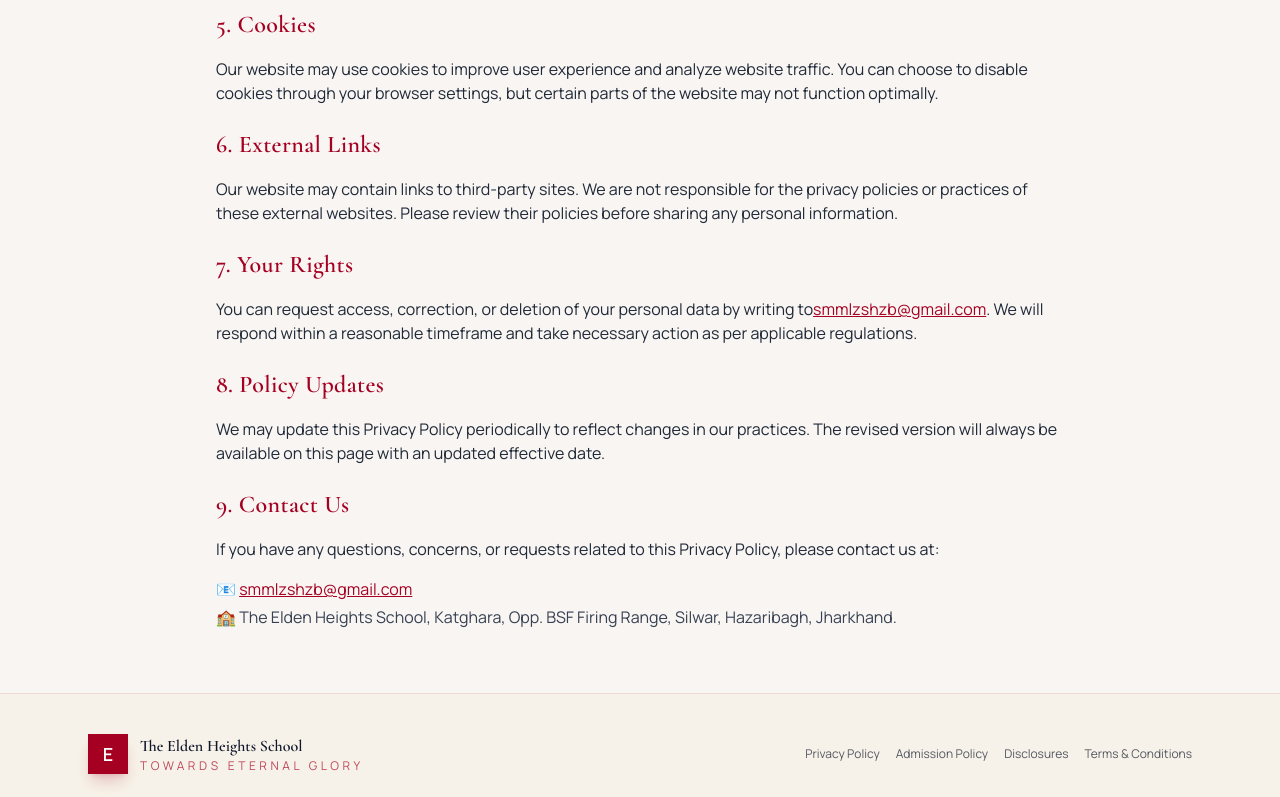
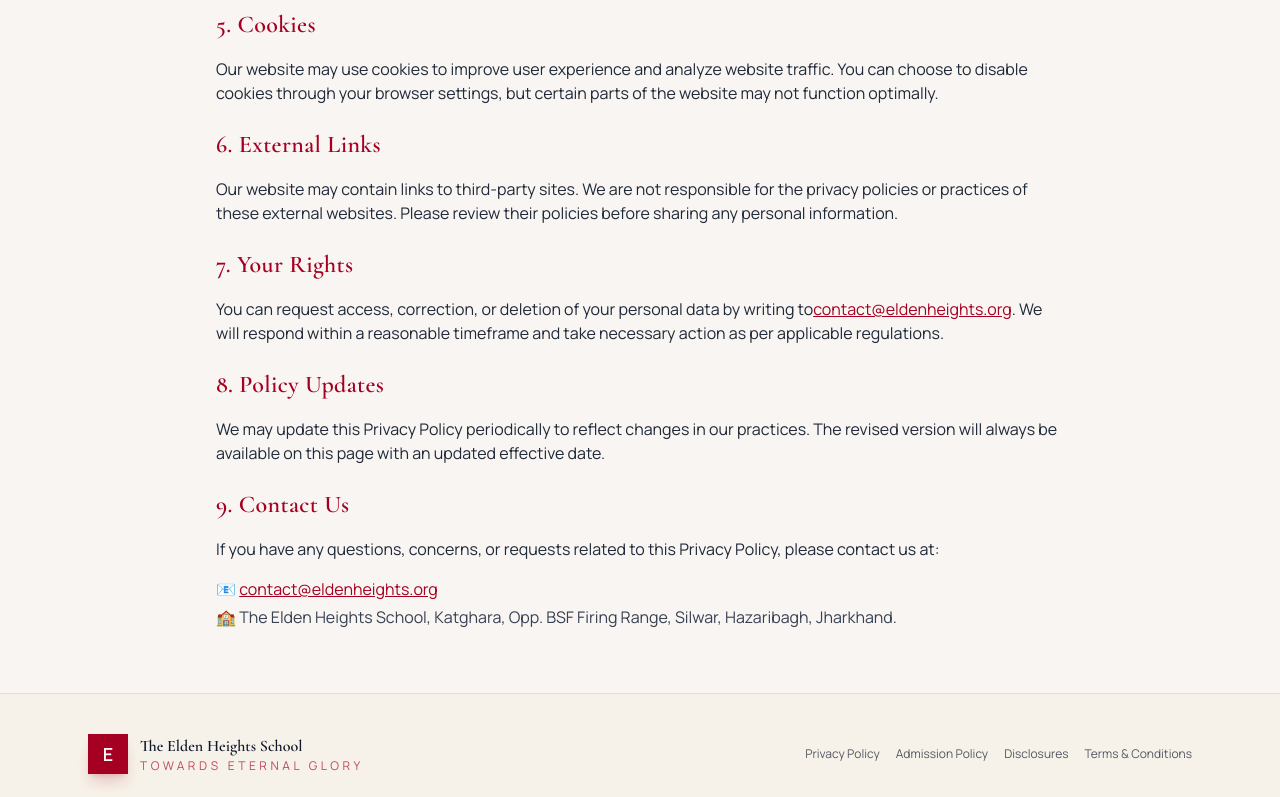
Before and after one commit to imagicity-stack/Mount-Litera-Website, a Next.js app: page /privacy-policy in a window 1280 px wide. Shown: the part 1356-2153 px from the top of the page. Built offline with nearby package versions, Linux system fonts and the light colour scheme.

Commit message:
Update contact email address

```diff
--- a/components/Contact.js
+++ b/components/Contact.js
@@ -109,7 +109,7 @@
               </div>
               <div>
                 <h3 className="font-semibold text-white">Email</h3>
-                <p>smmlzshzb@gmail.com</p>
+                <p>contact@eldenheights.org</p>
               </div>
             </div>
           </div>
--- a/lib/mailer.js
+++ b/lib/mailer.js
@@ -31,7 +31,7 @@
 
   const mailOptions = {
     from: `The Elden Heights School Website <${process.env.SMTP_USER}>`,
-    to: 'smmlzshzb@gmail.com',
+    to: 'contact@eldenheights.org',
     subject,
     text,
     ...(html ? { html } : {}),
--- a/pages/policies/anti-ragging-message.js
+++ b/pages/policies/anti-ragging-message.js
@@ -35,7 +35,7 @@
                 <h2 className="text-2xl font-semibold text-cardinal">Reporting &amp; Response</h2>
                 <ul className="list-disc list-inside space-y-2 text-gray-700">
                   <li>Dedicated anti-ragging committee comprising senior faculty, counsellors, and parent representatives.</li>
-                  <li>Multiple reporting channels, including confidential email (smmlzshzb@gmail.com) and in-person escalation.</li>
+                  <li>Multiple reporting channels, including confidential email (contact@eldenheights.org) and in-person escalation.</li>
                   <li>Swift investigation followed by disciplinary action aligned with school policy and legal requirements.</li>
                 </ul>
               </div>
--- a/pages/policies/complaint-procedures.js
+++ b/pages/policies/complaint-procedures.js
@@ -25,7 +25,7 @@
               <div className="space-y-4">
                 <h2 className="text-2xl font-semibold text-cardinal">Step-by-Step Resolution</h2>
                 <ol className="list-decimal list-inside space-y-2 text-gray-700">
-                  <li>Submit the concern via email to <a href="mailto:smmlzshzb@gmail.com" className="text-cardinal underline">smmlzshzb@gmail.com</a> or through the school office.</li>
+                  <li>Submit the concern via email to <a href="mailto:contact@eldenheights.org" className="text-cardinal underline">contact@eldenheights.org</a> or through the school office.</li>
                   <li>The relevant coordinator acknowledges receipt within two working days and logs the complaint.</li>
                   <li>An internal review is conducted with the concerned faculty or department to gather facts.</li>
                   <li>Resolution, recommendations, or corrective actions are shared with the complainant within ten working days.</li>
--- a/pages/policies/disability-policy.js
+++ b/pages/policies/disability-policy.js
@@ -48,7 +48,7 @@
                 </ul>
               </div>
               <p>
-                Families can reach our inclusion coordinator at <a href="mailto:smmlzshzb@gmail.com" className="text-cardinal underline">smmlzshzb@gmail.com</a>
+                Families can reach our inclusion coordinator at <a href="mailto:contact@eldenheights.org" className="text-cardinal underline">contact@eldenheights.org</a>
                 to discuss accommodations or share feedback that enhances our inclusive ecosystem.
               </p>
             </div>
--- a/pages/policies/parent-child-contact-mechanism.js
+++ b/pages/policies/parent-child-contact-mechanism.js
@@ -35,7 +35,7 @@
                 <h2 className="text-2xl font-semibold text-cardinal">Dedicated Support Channels</h2>
                 <ul className="list-disc list-inside space-y-2 text-gray-700">
                   <li>Class teachers reachable during working hours for quick clarifications.</li>
-                  <li>Academic coordinators and the school office available via <a href="mailto:smmlzshzb@gmail.com" className="text-cardinal underline">smmlzshzb@gmail.com</a>.</li>
+                  <li>Academic coordinators and the school office available via <a href="mailto:contact@eldenheights.org" className="text-cardinal underline">contact@eldenheights.org</a>.</li>
                   <li>Counsellors and special educators accessible through scheduled appointments.</li>
                 </ul>
               </div>
--- a/pages/privacy-policy.js
+++ b/pages/privacy-policy.js
@@ -20,7 +20,7 @@
               <h1 className="text-3xl md:text-4xl font-bold text-cardinal">Privacy Policy</h1>
               <p className="text-sm text-gray-500">Effective Date: November 2025</p>
               <p>Website: mlzshazaribagh.in</p>
-              <p>Email: <a href="mailto:smmlzshzb@gmail.com" className="text-cardinal underline">smmlzshzb@gmail.com</a></p>
+              <p>Email: <a href="mailto:contact@eldenheights.org" className="text-cardinal underline">contact@eldenheights.org</a></p>
               <p>
                 The Elden Heights School (“we,” “our,” or “us”) respects your privacy and is committed to protecting the personal
                 information you share with us through this website. This Privacy Policy explains how we collect, use, and protect
@@ -91,7 +91,7 @@
                 <h2 className="text-2xl font-semibold text-cardinal">7. Your Rights</h2>
                 <p>
                   You can request access, correction, or deletion of your personal data by writing to
-                  <a href="mailto:smmlzshzb@gmail.com" className="text-cardinal underline">smmlzshzb@gmail.com</a>. We will respond within a
+                  <a href="mailto:contact@eldenheights.org" className="text-cardinal underline">contact@eldenheights.org</a>. We will respond within a
                   reasonable timeframe and take necessary action as per applicable regulations.
                 </p>
               </div>
@@ -107,7 +107,7 @@
                 <p>If you have any questions, concerns, or requests related to this Privacy Policy, please contact us at:</p>
                 <ul className="space-y-1 text-gray-700">
                   <li>
-                    <span role="img" aria-label="email">📧</span> <a href="mailto:smmlzshzb@gmail.com" className="text-cardinal underline">smmlzshzb@gmail.com</a>
+                    <span role="img" aria-label="email">📧</span> <a href="mailto:contact@eldenheights.org" className="text-cardinal underline">contact@eldenheights.org</a>
                   </li>
                   <li>
                     <span role="img" aria-label="location">🏫</span> The Elden Heights School, Katghara, Opp. BSF Firing Range, Silwar, Hazaribagh,
--- a/pages/terms-and-conditions.js
+++ b/pages/terms-and-conditions.js
@@ -20,7 +20,7 @@
               <h1 className="text-3xl md:text-4xl font-bold text-cardinal">Terms and Conditions</h1>
               <p className="text-sm text-gray-500">Effective Date: November 2025</p>
               <p>Website: The Elden Heights School</p>
-              <p>Email: <a href="mailto:smmlzshzb@gmail.com" className="text-cardinal underline">smmlzshzb@gmail.com</a></p>
+              <p>Email: <a href="mailto:contact@eldenheights.org" className="text-cardinal underline">contact@eldenheights.org</a></p>
               <p>
                 Welcome to The Elden Heights School’s website. By accessing or using this website, you agree to comply with the
                 following Terms and Conditions. If you do not agree with any part of these terms, please refrain from using the
@@ -105,7 +105,7 @@
                 <p>If you have any questions regarding these Terms and Conditions, please contact us at:</p>
                 <ul className="space-y-1 text-gray-700">
                   <li>
-                    <span role="img" aria-label="email">📧</span> <a href="mailto:smmlzshzb@gmail.com" className="text-cardinal underline">smmlzshzb@gmail.com</a>
+                    <span role="img" aria-label="email">📧</span> <a href="mailto:contact@eldenheights.org" className="text-cardinal underline">contact@eldenheights.org</a>
                   </li>
                   <li>
                     <span role="img" aria-label="location">🏫</span> The Elden Heights School, Katghara, Opp. BSF Firing Range, Silwar, Hazaribagh,
```
